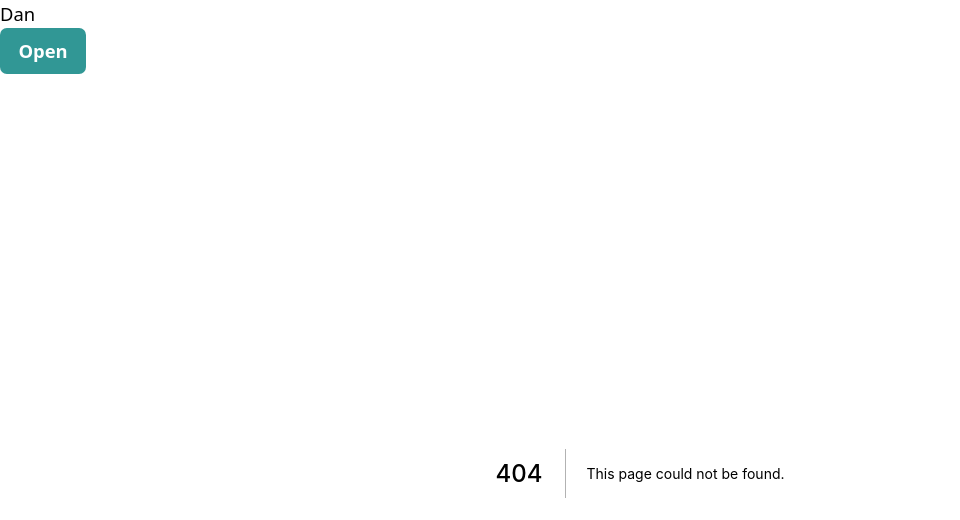
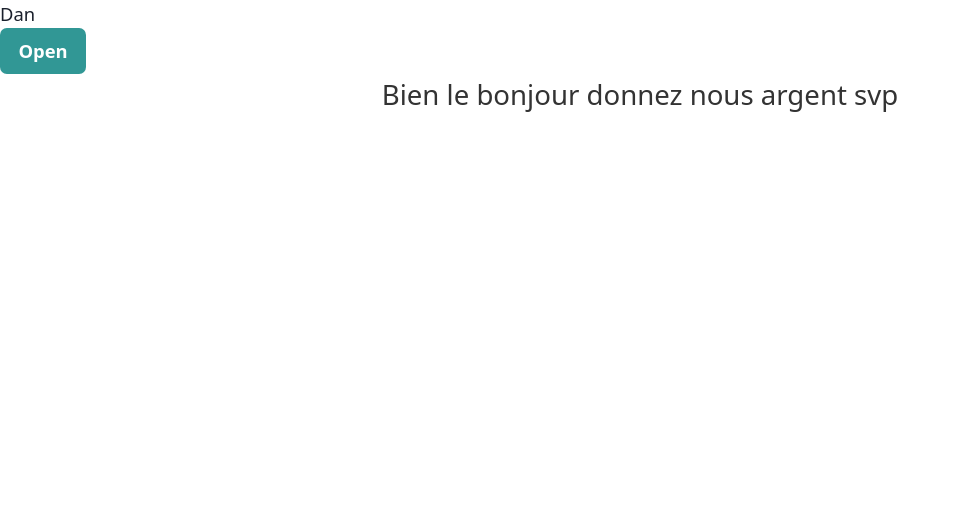
Before and after one commit to Skuskusku13/la_recherche_td, a Next.js app: page /Donation in a window 1280 px wide. Before the commit this address had no page. Shown: the top 520 px of the page, without its empty margins (0-960 px from the left). Built offline with nearby package versions, Linux system fonts and the light colour scheme.

Commit message:
build(image, donations) & feat(styles)

```diff
--- a/Theme/Theme.jsx
+++ b/Theme/Theme.jsx
@@ -23,9 +23,14 @@ const components = {
                 left: '27px'
             },
             'maTeub' : {
-                color: "green",
-                textAlign: "center",
-                fontSize: "2em"
+                color: "#F1F1F1",
+                backgroundColor: "#5B1C1C",
+                fontSize: "2em",
+                display: "inline-flex",
+                justifyContent: "space-evenly",
+                padding : "10px",
+                width: "100%",
+                textShadow: "3px 2px 3px black",
             },
         }
     }
--- /dev/null
+++ b/pages/Donation.jsx
@@ -0,0 +1,17 @@
+import React from 'react';
+import { Text } from "@chakra-ui/react";
+
+export default function Donation() {
+  return (
+    <div>
+        <Text
+          style={{
+            textAlign: "center",
+            fontSize: "1.5em",
+          }}
+        >
+            Bien le bonjour donnez nous argent svp
+        </Text>
+    </div>
+  )
+}
--- a/pages/_app.js
+++ b/pages/_app.js
@@ -1,7 +1,7 @@
 import theme from '../Theme/Theme';
 import { ChakraProvider } from '@chakra-ui/react';
 import LeftMenu from '../components/Left_Menu';
-import NavBar from '../components/NavBar';
+import NavBar from '../components/NavBar'
 
 function MyApp({ Component, pageProps }) {
     return (
```
Also changed, not shown: components/Navbar.jsx (+23 -10 lines), Images/tour.png (added).
